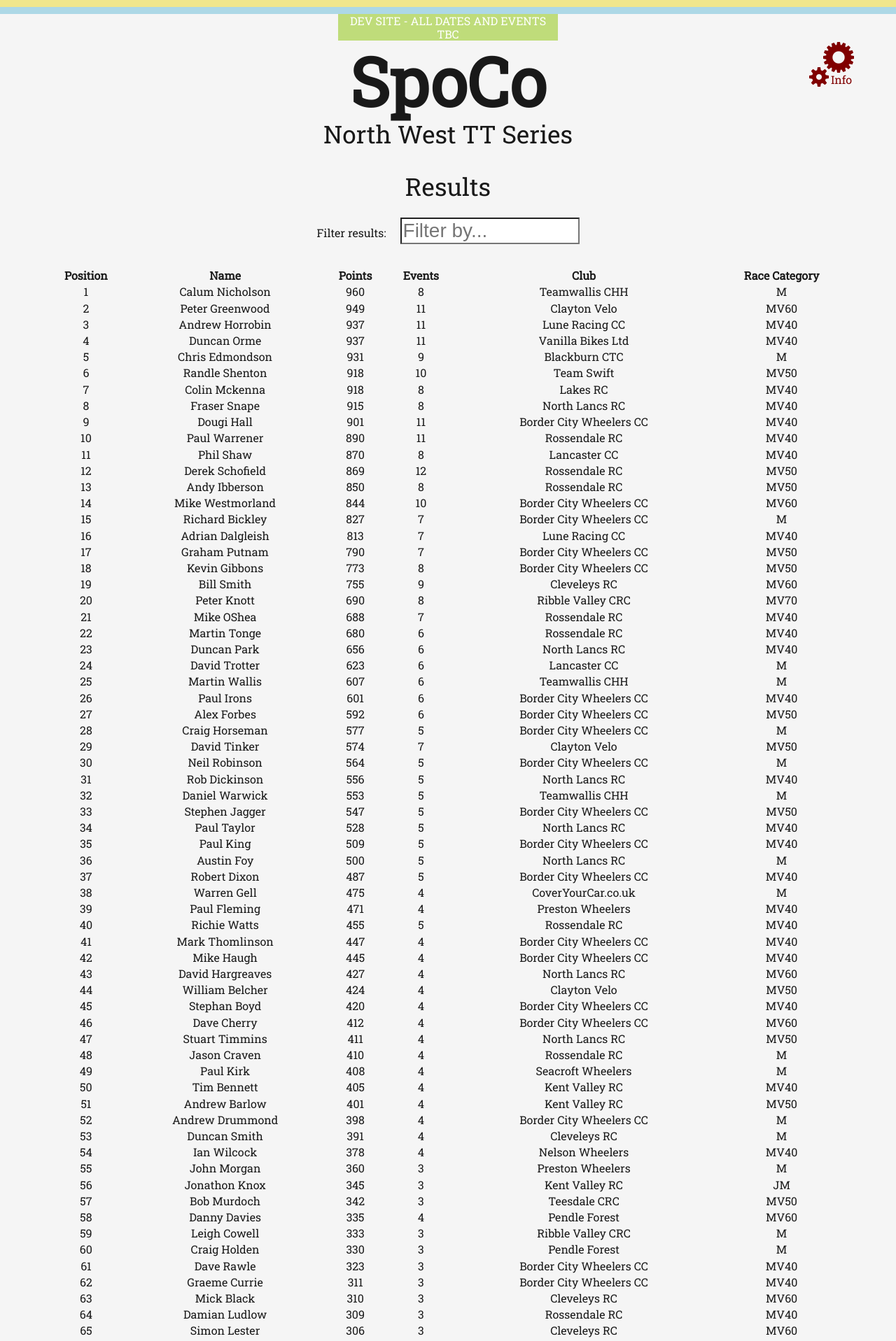
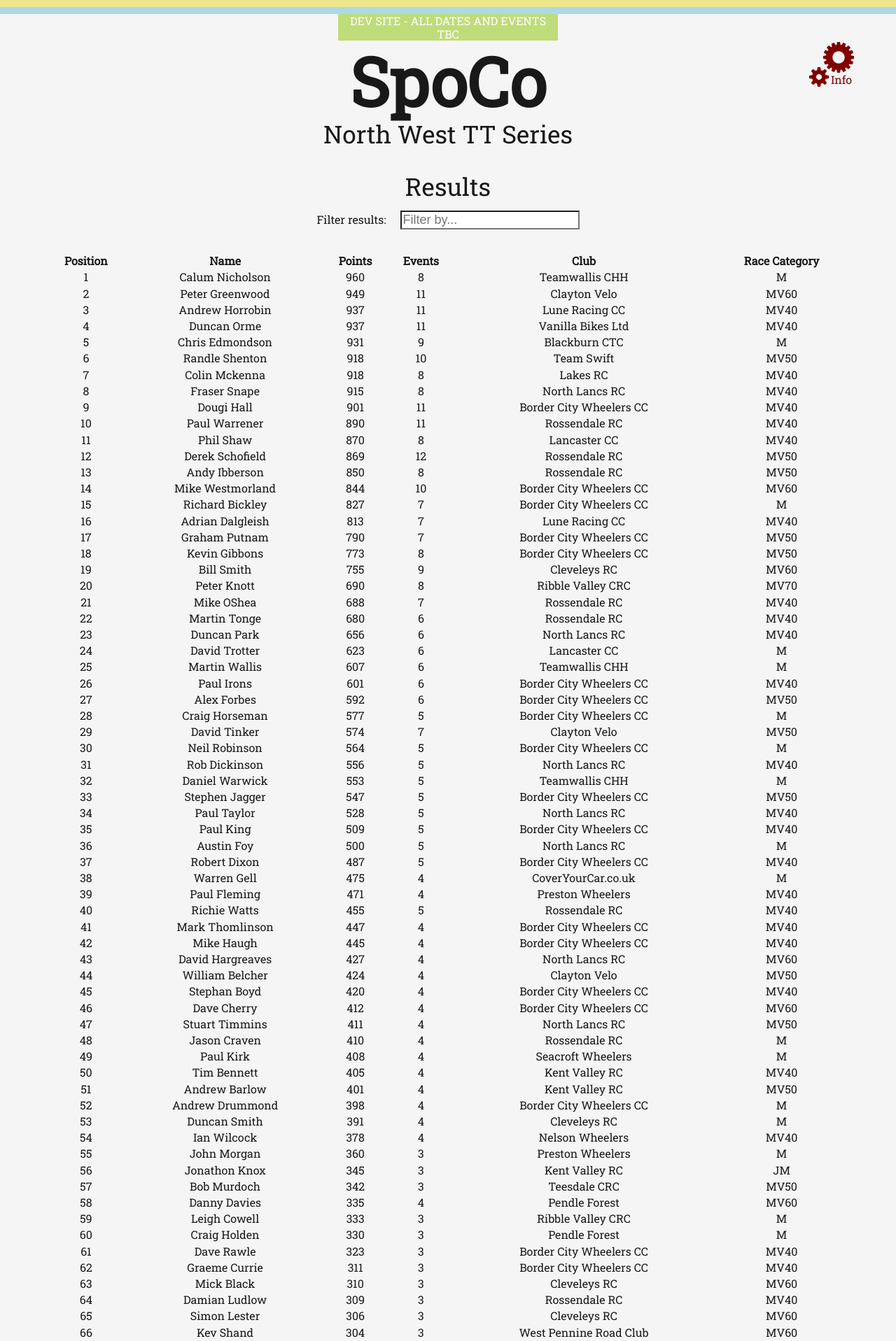
Before and after one commit to welt/spoco-nw, a Jekyll site: the page built from results/index.md, in a window 1280 px wide. Shown: the top 1917 px of the page at 70% size. Built offline with Jekyll 4.4.1, drawn with Linux system fonts in a browser that asks for light colours; nearby versions of some CDN libraries; some web fonts are replaced; Markdown is read by kramdown in place of the engine named in the settings.

Commit message:
in progress

```diff
--- a/css/_results.scss
+++ b/css/_results.scss
@@ -14,7 +14,7 @@ input[type="search"] {
   display: inline-block;
   margin: 1em auto auto auto;
   width: 20%;
-  font-size: 28px;
+  font-size: 18px;
   appearance: none;
   box-shadow: none;
   border-radius: none;
--- a/js/site.js
+++ b/js/site.js
@@ -147,7 +147,8 @@ if ( ! isTouch() && ! isScrolled ) {
 		}
 
 		function _filter(row) {
-			var text = row.textContent.toLowerCase(), val = _input.value.toLowerCase();
+			var text = row.textContent.toLowerCase(),
+			val = _input.value.toLowerCase();
 			row.style.display = text.indexOf(val) === -1 ? 'none' : 'table-row';
 		}
 
```
